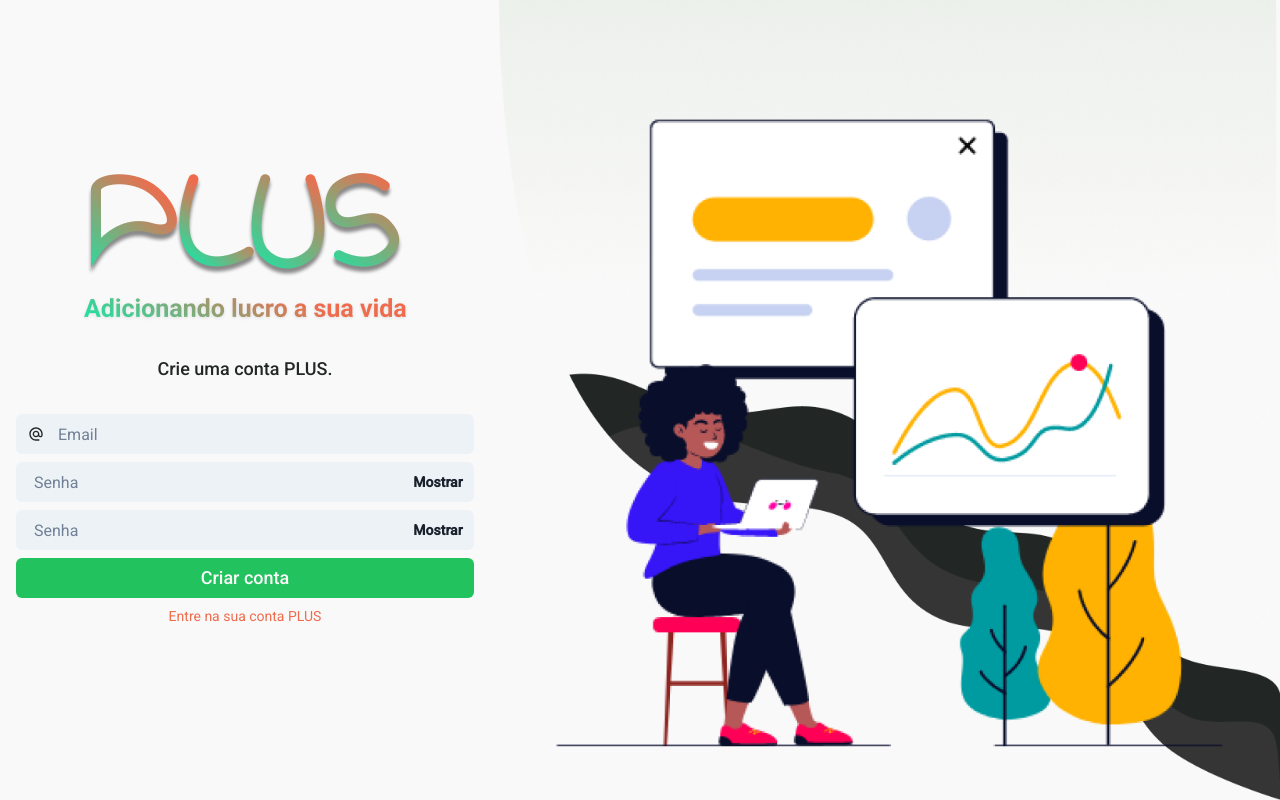
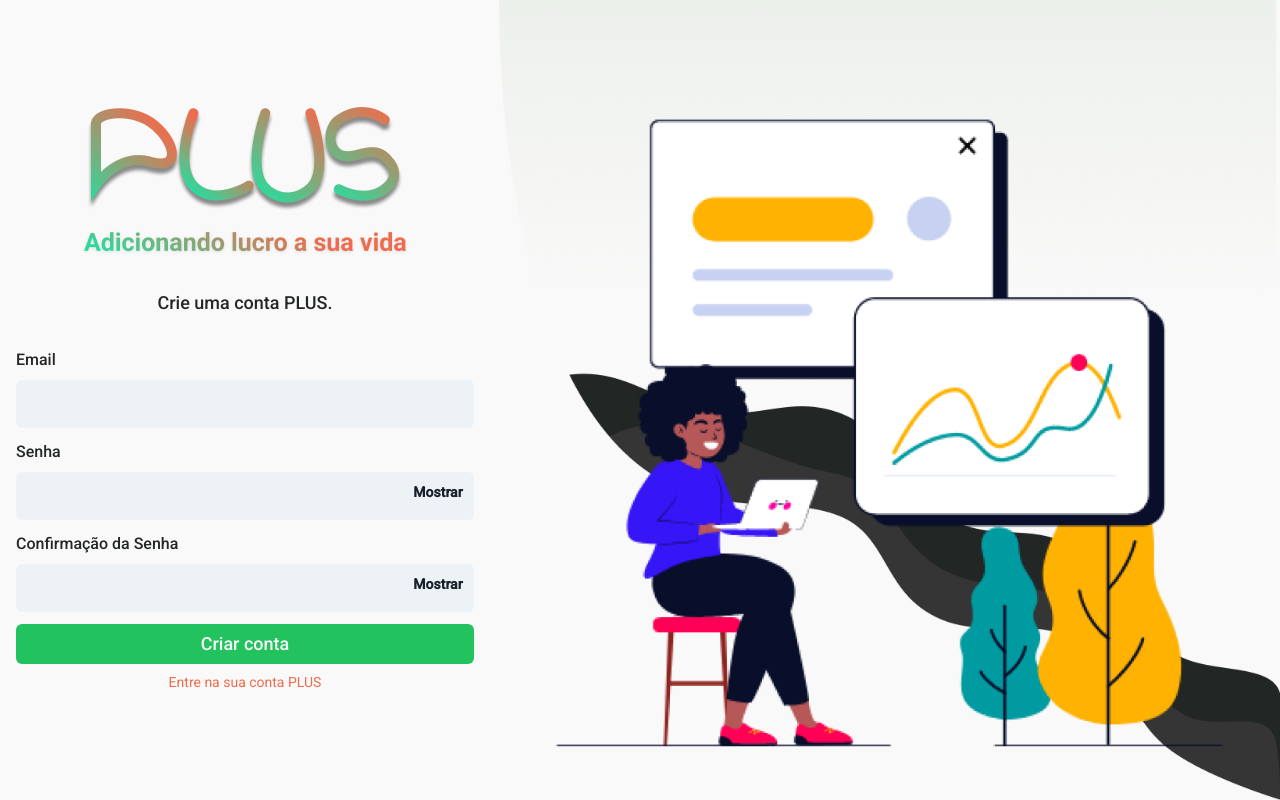
Before and after one commit to SitaGomes/Plus, a Next.js app: page /singup in a window 1280 px wide. Built offline with nearby package versions, Linux system fonts and the light colour scheme; no server answers.

Commit message:
feat: email sing up

```diff
--- a/package.json
+++ b/package.json
@@ -10,12 +10,16 @@
     "lint": "next lint"
   },
   "dependencies": {
+    "@hookform/resolvers": "^2.9.7",
+    "firebase": "^9.9.4",
     "next": "12.2.5",
     "next-auth": "^4.10.3",
     "react": "18.2.0",
     "react-dom": "18.2.0",
+    "react-hook-form": "^7.34.2",
     "react-hot-toast": "^2.3.0",
-    "react-icons": "^4.4.0"
+    "react-icons": "^4.4.0",
+    "yup": "^0.32.11"
   },
   "devDependencies": {
     "@chakra-ui/react": "^2.2.9",
--- a/src/components/SingIn/EmailInput.tsx
+++ b/src/components/SingIn/EmailInput.tsx
@@ -3,6 +3,7 @@ import { Icon, Input, InputGroup, InputLeftElement } from "@chakra-ui/react";
 import {MdOutlineAlternateEmail} from "react-icons/md"
 
 export function EmailInput() {
+
     return(
         <InputGroup>
             <InputLeftElement
--- /dev/null
+++ b/src/components/SingIn/Input.tsx
@@ -0,0 +1,73 @@
+import { forwardRef, ForwardRefRenderFunction, useState } from "react"
+
+import { FieldError } from "react-hook-form"
+
+import { Input as ChakraInput, InputProps as ChakraInputProps, FormLabel, FormControl, FormErrorMessage, InputGroup, InputRightElement, Button} from "@chakra-ui/react"
+
+interface InputProps extends ChakraInputProps {
+    name: string;
+    password?: boolean
+    label?: string;
+    error?: FieldError
+}
+
+const InputBase: ForwardRefRenderFunction<HTMLInputElement, InputProps> =
+    ({error=null, password=false, name, label, ...rest}, ref) => {
+        //? first type goes to ref, that's gonna be an input
+
+    const [show, setShow] = useState(false)
+    const handleClick = () => setShow(!show)
+
+
+
+        if(password) {
+            return(
+                <FormControl isInvalid={!!error}>
+                    {!!label && <FormLabel htmlFor={name}>{label}</FormLabel>} {/* if it doesnt exist */}
+
+                    <InputGroup>
+                        <ChakraInput
+                            name={name}
+                            id={name}
+                            ref={ref}
+                            type={show ? 'text' : 'password'}
+                            variant="filled"
+                            size="lg"
+                            {...rest}
+                        />
+
+                        <InputRightElement width='4.5rem'>
+                            <Button h='1.75rem' size='sm' onClick={handleClick}>
+                                {show ? 'Esconder' : 'Mostrar'}
+                            </Button>
+                        </InputRightElement>
+                    </InputGroup>
+
+                    {!!error && (
+                        <FormErrorMessage>{error.message}</FormErrorMessage>
+                    )}
+                </FormControl>
+            )
+        }
+
+        return (
+            <FormControl isInvalid={!!error}>
+                {!!label && <FormLabel htmlFor={name}>{label}</FormLabel>} {/* if it doesnt exist */}
+
+                <ChakraInput
+                    name={name}
+                    id={name}
+                    variant="filled"
+                    size="lg"
+                    ref={ref}
+                    {...rest}
+                />
+
+                {!!error && (
+                    <FormErrorMessage>{error.message}</FormErrorMessage>
+                )}
+            </FormControl>
+        )
+}
+
+export const Input = forwardRef(InputBase) //Just passing the ref
--- a/src/components/SingIn/PasswordInput.tsx
+++ b/src/components/SingIn/PasswordInput.tsx
@@ -2,8 +2,8 @@ import { Button, Input, InputGroup, InputRightElement } from "@chakra-ui/react"
 import { useState } from "react"
 
 export function PasswordInput() {
-    const [show, setShow] = useState(false)
-    const handleClick = () => setShow(!show)
+  const [show, setShow] = useState(false)
+  const handleClick = () => setShow(!show)
 
     return (
       <InputGroup size='md'>
--- a/src/pages/singup.tsx
+++ b/src/pages/singup.tsx
@@ -1,9 +1,31 @@
-import { Box, Button, Container, Divider, Link, Flex, HStack, Image, Stack, Text, useBreakpointValue, VStack } from "@chakra-ui/react";
 import { NextPage } from "next";
 import NextLink from "next/link";
 import Head from 'next/head'
-import { EmailInput } from "../components/SingIn/EmailInput";
-import { PasswordInput } from "../components/SingIn/PasswordInput";
+
+import { createUserWithEmailAndPassword } from "firebase/auth";
+import { auth } from "../utils/firebase";
+
+import { useForm, SubmitHandler } from 'react-hook-form';
+import { yupResolver } from '@hookform/resolvers/yup';
+import * as yup from "yup";
+
+import { Button, Container, Link, HStack, Image, Text, useBreakpointValue, VStack, FormControl, } from "@chakra-ui/react";
+
+import { Input } from "../components/SingIn/Input";
+
+interface ISingIn {
+    email: string,
+    password: string,
+    password_confirmation: string,
+}
+
+const singInSchema = yup.object().shape({
+    email: yup.string().required("E-mail Obrigatório").email("E-mail inválido"),
+    password: yup.string().required("Senha Obrigatória").min(6),
+    password_confirmation: yup.string().oneOf([
+        null, yup.ref("password")
+    ], "As senhas precisam ser iguais"),
+})
 
 
 const SingUp: NextPage = () => {
@@ -13,6 +35,23 @@ const SingUp: NextPage = () => {
         base: true,
         lg: false,
     })
+
+
+    const {register, handleSubmit, formState} = useForm<ISingIn>({resolver: yupResolver(singInSchema)})
+    const {errors} = formState
+
+    const handleSingIn: SubmitHandler<ISingIn> = async ({email, password}) => {
+        try {
+
+            const user = await createUserWithEmailAndPassword(auth, email, password)
+
+            console.log(user)
+        } catch(err) {
+            console.log(err)
+        }
+
+    }
+
 
 
     return(
@@ -32,21 +71,52 @@ const SingUp: NextPage = () => {
 
             <HStack justify="space-between" bgColor="brand.white-900" h="100vh">
                 <Container >
-                    <VStack h="100%" color="brand.black-700" justify="center" >
+                    <VStack
+                      h="100%"
+                      color="brand.black-700"
+                      justify="center"
+                      >
                         <Image src="/images/Logo_Slogan.png" alt="Plus - Adicionando lucro a sua vida" />
                         <Text fontWeight="medium" fontSize="lg" py={6}>
                             Crie uma conta PLUS.
                         </Text>
 
-                                <EmailInput />
-                                <PasswordInput />
-                                <PasswordInput />
+                        <VStack gap={3} w="100%" as="form" onSubmit={handleSubmit(handleSingIn)}>
 
-                            <Button w="100%" colorScheme="whatsapp" color="brand.white-900">
+                            <Input
+                                {...register("email")}
+                                name="email"
+                                type="email"
+                                label="Email"
+                                error={errors.email}
+                            />
+
+                            <Input
+                                {...register("password")}
+                                password
+                                name="password"
+                                label="Senha"
+                                error={errors.password}
+                            />
+
+                            <Input
+                                {...register("password_confirmation")}
+                                password
+                                name="password_confirmation"
+                                label="Confirmação da Senha"
+                                error={errors.password_confirmation}
+                            />
+
+
+                            <Button w="100%" colorScheme="whatsapp" color="brand.white-900" type="submit">
                                 <Text fontWeight="medium" fontSize="lg">
                                     Criar conta
                                 </Text>
                             </Button>
+
+                        </VStack>
+
+
                         <NextLink href="/">
                             <Link color="brand.orange-500" fontSize="sm">
                                 Entre na sua conta PLUS
--- /dev/null
+++ b/src/utils/firebase.ts
@@ -0,0 +1,43 @@
+// Import the functions you need from the SDKs you need
+
+import { initializeApp } from "firebase/app";
+
+import { getAnalytics } from "firebase/analytics";
+
+import { getAuth } from "firebase/auth";
+
+
+// TODO: Add SDKs for Firebase products that you want to use
+
+// https://firebase.google.com/docs/web/setup#available-libraries
+
+
+// Your web app's Firebase configuration
+
+// For Firebase JS SDK v7.20.0 and later, measurementId is optional
+
+const firebaseConfig = {
+
+  apiKey: process.env.NEXT_PUBLIC_API_KEY,
+
+  authDomain: process.env.NEXT_PUBLIC_AUTH_DOMAIN,
+
+  projectId: process.env.NEXT_PUBLIC_PROJECT_ID,
+
+  storageBucket: process.env.NEXT_PUBLIC_STORAGE_BUCKET,
+
+  messagingSenderId: process.env.NEXT_PUBLIC_MESSAGING_SENDER_ID,
+
+  appId: process.env.NEXT_PUBLIC_APP_ID,
+
+  measurementId: process.env.NEXT_PUBLIC_MEASUREMENT_ID,
+
+};
+
+
+// Initialize Firebase
+
+const app = initializeApp(firebaseConfig);
+const auth = getAuth(app)
+
+export {auth}
```
Also changed, not shown: 2 other files (tests, documents, lock files or other folders). Lines whose indentation alone changed are shown as unchanged.
